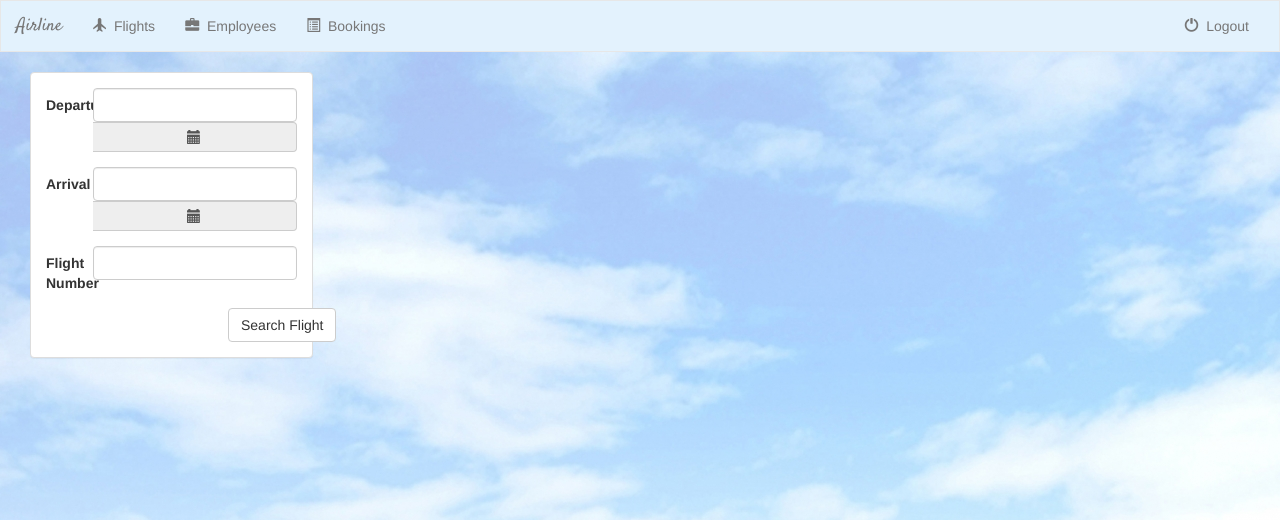
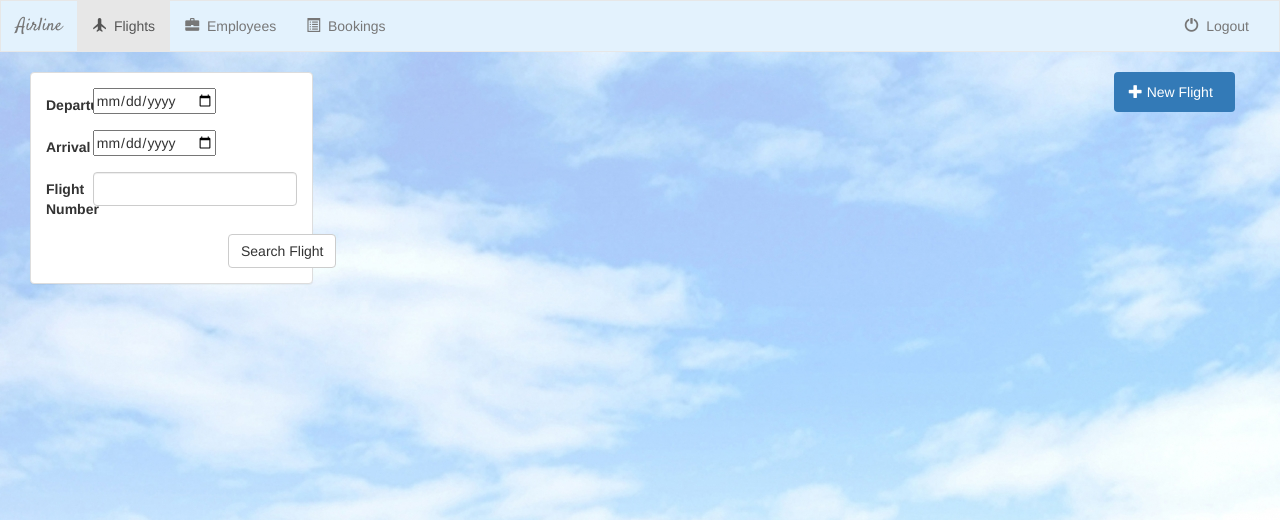
Before and after one commit to Jboulery/airline, a Django app: page / in a window 1280 px wide. Shown: the top 520 px of the page. Run offline with Django 3.2, Linux system fonts and the light colour scheme; the visitor is signed in with stand-in values (Sample User, id 1); data that the repository does not hold is empty; some libraries are stand-ins or nearby versions.

Commit message:
Première permissions et modification mineure de la recherche de la page index

```diff
--- a/flight/templates/flight/base.html
+++ b/flight/templates/flight/base.html
@@ -28,24 +28,26 @@
         <!-- Items -->
         <div class="collapse navbar-collapse" id="topNavBar">
             <ul class="nav navbar-nav">
-                <li class="">
+                <li class="{% block index_active %}{% endblock %}">
                     <a href="{% url 'flight:index' %}">
                         <span class="glyphicon glyphicon-plane" aria-hidden="true"></span>&nbsp;
                         Flights
                     </a>
                 </li>
-                <li class="">
+                {% if user.is_authenticated %}
+                    <li class="{% block employee_index_active %}{% endblock %}">
                         <a href="{% url 'flight:employee-index' %}">
                             <span class="glyphicon glyphicon-briefcase" aria-hidden="true"></span>&nbsp;
                             Employees
                         </a>
                     </li>
-                <li class="">
+                    <li class="{% block bookings_active %}{% endblock %}">
                         <a href="#">
                             <span class="glyphicon glyphicon-list-alt" aria-hidden="true"></span>&nbsp;
                             Bookings
                         </a>
                     </li>
+                {% endif %}
             </ul>
 
             <ul class="nav navbar-nav navbar-right">
--- a/flight/templates/flight/employees.html
+++ b/flight/templates/flight/employees.html
@@ -1,5 +1,6 @@
 {% extends 'flight/base.html' %}
 {% block title %}Employees{% endblock %}
+{% block employee_index_active %}active{% endblock %}
 
 {% block body %}
 
--- a/flight/templates/flight/index.html
+++ b/flight/templates/flight/index.html
@@ -1,4 +1,5 @@
 {% extends 'flight/base.html' %}
+{% block index_active %}active{% endblock %}
 
 {% block body %}
 
@@ -11,33 +12,17 @@
 
                     <form class="form-horizontal" role="search" method="get" action="#">
                         {% csrf_token %}
-                        <div class='form-group date' id='departuretimepicker'>
+                        <div class='form-group date'>
                             <label class="control-label col-sm-2">Departure</label>
                             <div class="col-sm-10">
-                                <input type='text' class="form-control" name="departuredatetime" value=""/>
-                                <span class="input-group-addon">
-                                    <span class="glyphicon glyphicon-calendar"></span>
-                                </span>
+                                <input type="date" id="departuretimepicker">
                             </div>
-                            <script type="text/javascript">
-                                $(function () {
-                                    $('#departuretimepicker').datetimepicker();
-                                });
-                            </script>
                         </div>
-                         <div class='form-group date' id='arrivaltimepicker'>
+                        <div class='form-group date'>
                             <label class="control-label col-sm-2">Arrival</label>
                             <div class="col-sm-10">
-                                <input type='text' class="form-control" name="arrivaldatetime" value=""/>
-                                <span class="input-group-addon">
-                                    <span class="glyphicon glyphicon-calendar"></span>
-                                </span>
+                                <input type="date" id="arrivaltimepicker">
                             </div>
-                            <script type="text/javascript">
-                                $(function () {
-                                    $('#departuretimepicker').datetimepicker();
-                                });
-                            </script>
                         </div>
                         <div class="form-group">
                             <label class="control-label col-sm-2">Flight Number</label>
@@ -55,13 +40,17 @@
         </div>
 
         <!-- Right Flights List -->
-        {% if all_flights %}
         <div class="col-sm-8 col-md-9">
 
-            <ul class="nav nav-pills" style="margin-bottom: 10px;">
-                <li role="presentation" class="col-sm-offset-10 col-sm-2 active"><a href="{% url 'flight:flight-add' %}"><span class="glyphicon glyphicon-plus"></span> New Flight</a></li>
-            </ul>
+            {% if user.is_authenticated %}
+                <ul class="nav nav-pills" style="margin-bottom: 10px;">
+                    <li role="presentation" class="col-sm-offset-10 col-sm-2 active">
+                        <a href="{% url 'flight:flight-add' %}"><span class="glyphicon glyphicon-plus"></span>&nbsp;New Flight</a>
+                    </li>
+                </ul>
+            {% endif %}
 
+            {% if all_flights %}
             <div class="panel panel-default">
                 <div class="panel-body">
 
@@ -98,9 +87,8 @@
 
                 </div>
             </div>
-
+            {% endif %}
         </div>
 
     </div>
-    {% endif %}
 {% endblock %}
--- a/flight/views.py
+++ b/flight/views.py
@@ -18,28 +18,33 @@ class IndexView(generic.ListView):
     def get_queryset(self):
         return Flight.objects.all()
 
-@method_decorator(login_required, name='dispatch')
+
+@method_decorator(login_required(login_url='/login'), name='dispatch')
 class DetailView(generic.DetailView):
     model = Flight
     template_name = 'flight/detail.html'
 
 
+@method_decorator(login_required(login_url='/login'), name='dispatch')
 class FlightCreate(CreateView):
     model = Flight
     fields = ['flight_number', 'plane', 'departure', 'arrival']
 
 
+@method_decorator(login_required(login_url='/login'), name='dispatch')
 class FlightUpdate(UpdateView):
     model = Flight
     fields = ['flight_number', 'plane', 'departure', 'arrival']
 
 
+@method_decorator(login_required(login_url='/login'), name='dispatch')
 class FlightDelete(DeleteView):
     model = Flight
     success_url = reverse_lazy('flight:index')
 
+
 #---------Employees---------
-@method_decorator(login_required, name='dispatch')
+@method_decorator(login_required(login_url='/login'), name='dispatch')
 class EmployeesIndexView(generic.ListView):
     template_name = 'flight/employees.html'
     context_object_name = 'all_employees'
@@ -48,21 +53,25 @@ class EmployeesIndexView(generic.ListView):
         return Employee.objects.all()
 
 
+@method_decorator(login_required(login_url='/login'), name='dispatch')
 class EmployeeDetailView(generic.DetailView):
     model = Employee
     template_name = 'flight/employee_detail.html'
 
 
+@method_decorator(login_required(login_url='/login'), name='dispatch')
 class EmployeeCreate(CreateView):
     model = Employee
     fields = ['firstname', 'lastname', 'dob', 'address', 'job', 'salary', 'picture']
 
 
+@method_decorator(login_required(login_url='/login'), name='dispatch')
 class EmployeeUpdate(UpdateView):
     model = Employee
     fields = ['firstname', 'lastname', 'dob', 'address', 'job', 'salary', 'picture']
 
 
+@method_decorator(login_required(login_url='/login'), name='dispatch')
 class EmployeeDelete(DeleteView):
     model = Employee
     success_url = reverse_lazy('flight:employee-index')
```
Also changed, not shown: flight/forms.py (+12 -0 lines), flight/templates/flight/login.html (+6 -3 lines). Lines whose indentation alone changed are shown as unchanged.
